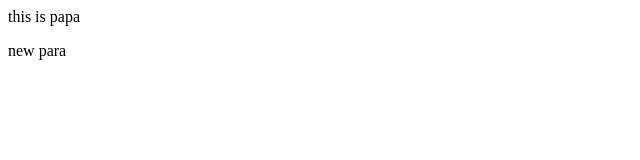
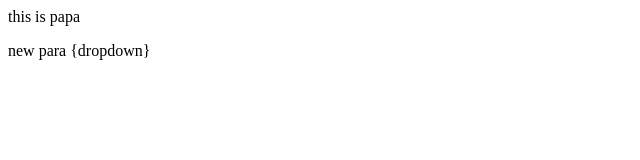
Before and after one commit to printishan10/localrepo, a plain HTML site: page index.html in a window 1280 px wide. Shown: the full height of the page, 0-640 px from the left. Drawn offline with Linux system fonts and the light colour scheme.

```diff
--- a/index.html
+++ b/index.html
@@ -1,2 +1,2 @@
 <p>this is papa</p>
-<p>new para</p>
+<p>new para {dropdown}</p>
```
